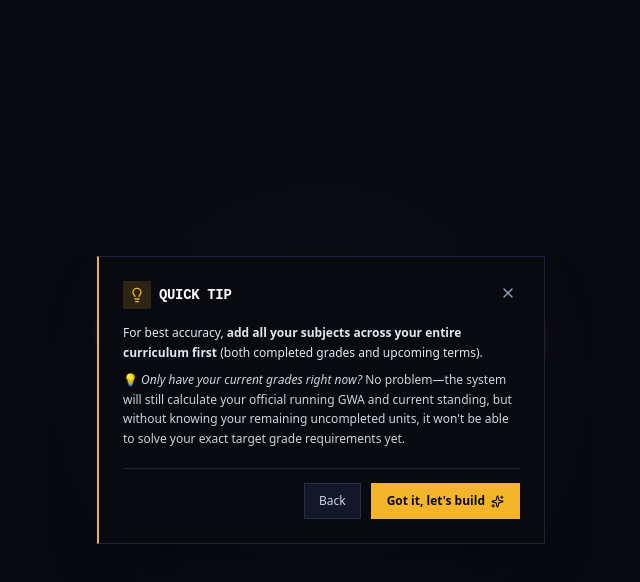
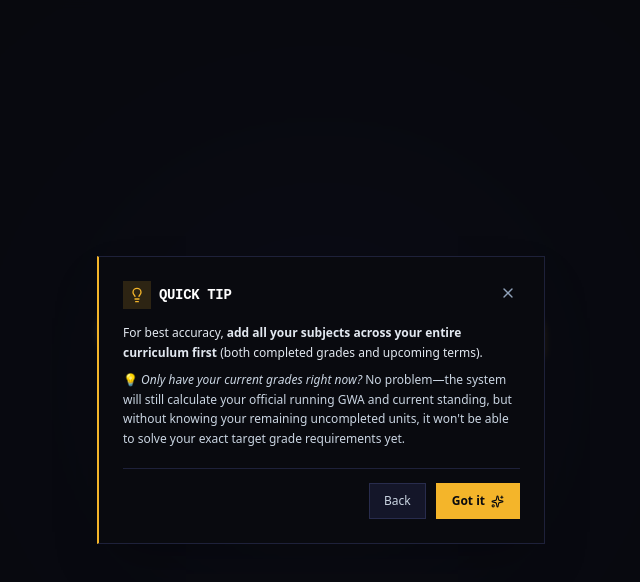
Before and after one commit to codexversailles/get_that_latin, a React (Vite) app: page / in a window 1280 px wide. Both pictures are taken after a click on the button "I want that latin". Shown: the top 582 px of the page, without its empty margins (319-959 px from the left). Built offline with nearby package versions, Linux system fonts and the light colour scheme.

Commit message:
Change CTA text to Got it in tip popup

```diff
--- a/src/components/LandingPage.tsx
+++ b/src/components/LandingPage.tsx
@@ -261,7 +261,7 @@ export function LandingPage({ onEnter }: { onEnter: () => void }) {
                 }}
                 className="inline-flex h-9 cursor-pointer items-center gap-1.5 bg-gold-400 px-4 text-xs font-bold text-obsidian transition-colors hover:bg-gold-300"
               >
-                <span>Got it, let's build</span>
+                <span>Got it</span>
                 <Sparkles size={13} />
               </button>
             </div>
```
